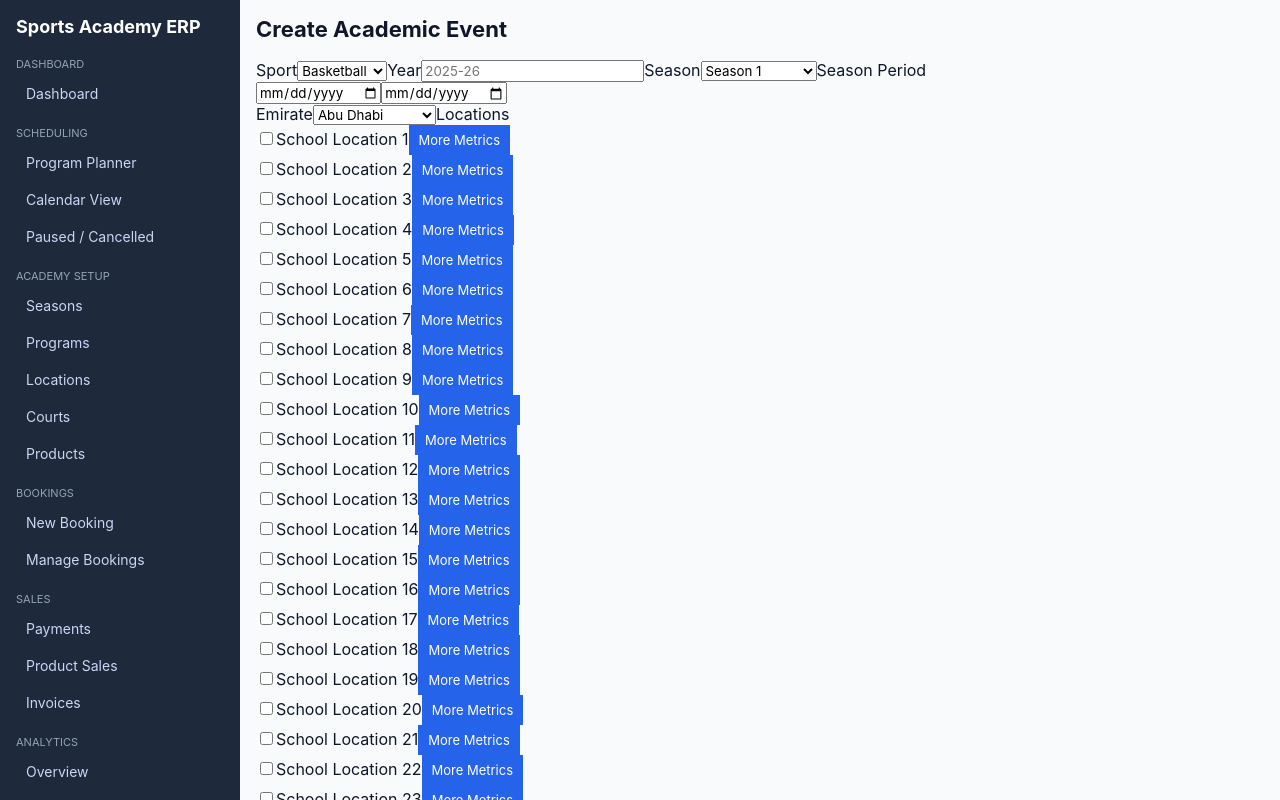
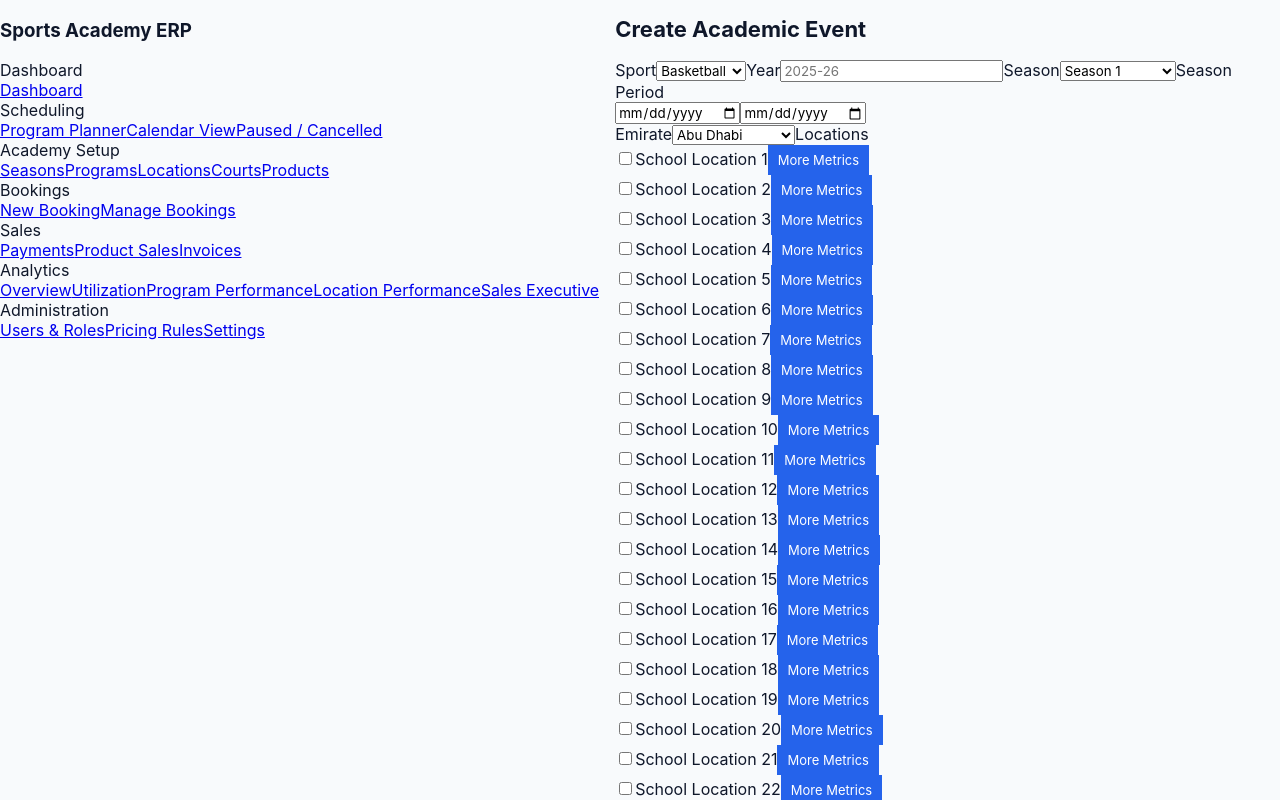
Before and after one commit to mahaboobgstp-hub/sports-academy-app, a React (Create React App) app: page /create in a window 1280 px wide. Built offline with nearby package versions, Linux system fonts and the light colour scheme.

Commit message:
Update styles.css

```diff
--- a/src/styles.css
+++ b/src/styles.css
@@ -14,46 +14,6 @@ body {
 .app-layout {
   display: flex;
   height: 100vh;
-}
-
-/* ===== SIDEBAR ===== */
-.sidebar {
-  width: 240px;
-  background: #1e293b;
-  color: #e5e7eb;
-  padding: 16px;
-}
-
-.sidebar h3 {
-  margin: 0 0 20px;
-  font-size: 18px;
-  color: #ffffff;
-}
-
-.sidebar .section {
-  margin-top: 16px;
-}
-
-.sidebar .section-title {
-  font-size: 11px;
-  text-transform: uppercase;
-  color: #94a3b8;
-  margin-bottom: 6px;
-}
-
-.sidebar a {
-  display: block;
-  padding: 8px 10px;
-  margin-bottom: 4px;
-  border-radius: 6px;
-  color: #cbd5f5;
-  text-decoration: none;
-  font-size: 14px;
-}
-
-.sidebar a:hover {
-  background: #334155;
-  color: #ffffff;
 }
 
 /* ===== CONTENT ===== */
```
